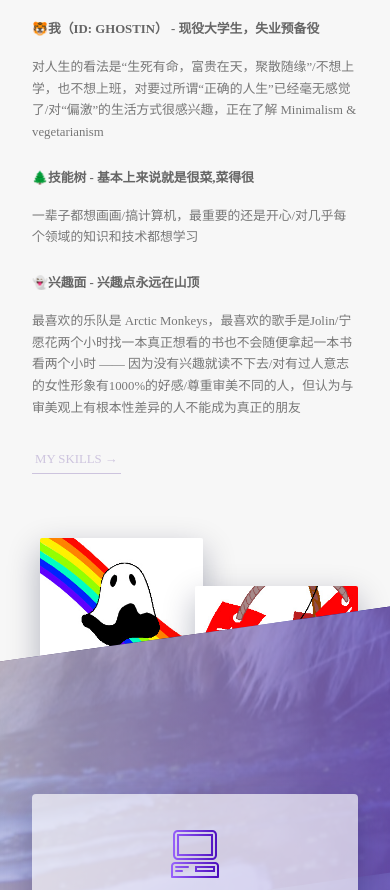
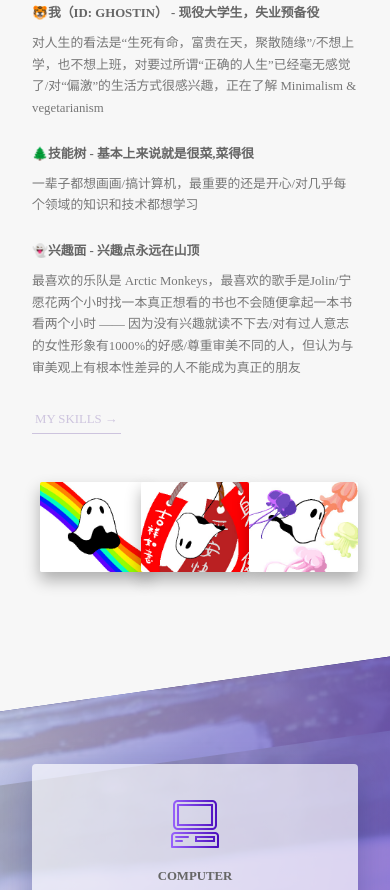
Before and after one commit to ghostiin/Practice-Advanced-CSS, a website: page index.html in a window 390 px wide. Shown: the part 954-1844 px from the top of the page. Drawn offline with Linux system fonts and the light colour scheme.

Commit message:
responsive almost

```diff
--- a/sass/base/_utilities.scss
+++ b/sass/base/_utilities.scss
@@ -4,14 +4,23 @@
 
 .u-margin-bottom-big {
 	margin-bottom: 8rem !important;
+	@include responsive(phone) {
+		margin-bottom: 6rem !important;
+	}
 }
 
 .u-margin-bottom-medium {
 	margin-bottom: 4rem !important;
+	@include responsive(phone) {
+		margin-bottom: 2rem !important;
+	}
 }
 
 .u-margin-bottom-small {
 	margin-bottom: 2rem !important;
+	@include responsive(phone) {
+		margin-bottom: 1rem !important;
+	}
 }
 
 .u-margin-top-huge {
--- a/sass/components/_card.scss
+++ b/sass/components/_card.scss
@@ -151,4 +151,48 @@
 		text-transform: uppercase;
 		color: $color-white;
 	}
+
+	@include responsive(tab-port) {
+		height: auto;
+		border-radius: 4px;
+
+		&__side {
+			//FUNCTIONAL
+			height: auto;
+			position: relative;
+
+			&--b {
+				transform: rotateY(0);
+				clip-path: polygon(0 15%, 100% 0, 100% 100%, 0 100%);
+				margin-top: -5rem;
+			}
+		}
+
+		&:hover &__side--a {
+			transform: rotateY(0);
+		}
+
+		&__detail {
+			padding: 4rem 1rem;
+		}
+
+		&__cta {
+			position: relative;
+			top: 0;
+			left: 0;
+			transform: translate(0);
+			width: 100%;
+			padding: 7rem 4rem;
+		}
+
+		&__text-box {
+			margin-bottom: 4rem;
+		}
+
+		&__text-paragraph {
+			font-size: 2.2rem;
+			text-transform: uppercase;
+			color: $color-white;
+		}
+	}
 }
--- a/sass/components/_composition.scss
+++ b/sass/components/_composition.scss
@@ -8,25 +8,42 @@
 		transition: all .2s;
 		outline-offset: 2rem;
 
+		@include responsive(tab-port) {
+			position: relative;
+			float: left;
+			width: 33.3333%;
+			box-shadow: 0 1rem 2rem rgba(0, 0, 0, 0.3);
+		}
+
 		&--p1 {
 			left: 1rem;
 			top: 2rem;
+			@include responsive(tab-port) {
+				top: 0;
+			}
 		}
 
 		&--p2 {
 			right: 0;
 			top: 8rem;
+			@include responsive(tab-port) {
+				top: 0;
+			}
 		}
 
 		&--p3 {
 			left: 20%;
 			top: 20rem;
+			@include responsive(tab-port) {
+				top: 0;
+				left: 0;
+			}
 		}
 		&:hover {
 			outline: 1rem solid $color-primary-light;
 			transform: scale(1.1) translateY(-.5rem) translateX(.5rem);
 			box-shadow: 0 2rem 4.5rem rgba(0, 0, 0, 0.3);
-			z-index: 20;
+			z-index: 30;
 		}
 	}
 	&:hover &__img:not(:hover) {
--- a/sass/components/_feature-box.scss
+++ b/sass/components/_feature-box.scss
@@ -14,6 +14,9 @@
 		background-clip: text;
 		-webkit-background-clip: text;
 		color: transparent;
+		@include responsive(tab-port) {
+			margin-bottom: 0rem;
+		}
 	}
 
 	&:hover {
--- a/sass/components/_form.scss
+++ b/sass/components/_form.scss
@@ -15,6 +15,10 @@
 		width: 90%;
 		display: block;
 		transition: all .3s;
+
+		@include responsive(tab-port) {
+			width: 100%;
+		}
 		&:focus {
 			outline: none;
 			box-shadow: 0 1rem 2rem rgba(0, 0, 0, 0.15);
@@ -46,6 +50,11 @@
 	&__radio-group {
 		width: 49%;
 		display: inline-block;
+
+		@include responsive(tab-port) {
+			width: 100%;
+			margin-bottom: 1rem;
+		}
 	}
 
 	&__radio-label {
--- a/sass/components/_work.scss
+++ b/sass/components/_work.scss
@@ -9,6 +9,16 @@
 	background-color: rgba($color-white, 0.6);
 	transform: skewX(-12deg);
 
+	@include responsive(tab-port) {
+		width: 100%;
+		padding: 5rem;
+		padding-left: 7rem;
+	}
+
+	@include responsive(phone) {
+		transform: skewX(0);
+	}
+
 	&__shape {
 		width: 15rem;
 		height: 15rem;
@@ -19,6 +29,9 @@
 		clip-path: circle(50% at 50% 50%);
 		transform: translateX(-3rem) skewX(12deg);
 		position: relative;
+		@include responsive(phone) {
+			transform: translateX(-3rem) skewX(0);
+		}
 	}
 	&__img {
 		width: 50%;
@@ -31,6 +44,10 @@
 	}
 	&__text {
 		transform: skewX(12deg);
+
+		@include responsive(phone) {
+			transform: skewX(0);
+		}
 	}
 	&__caption {
 		position: absolute;
--- a/sass/layout/_footer.scss
+++ b/sass/layout/_footer.scss
@@ -10,6 +10,10 @@
 	&__logo-box {
 		text-align: center;
 		margin-bottom: 6rem;
+
+		@include responsive(tab-port) {
+			margin-bottom: 4rem;
+		}
 	}
 
 	&__logo {
--- a/sass/pages/_home.scss
+++ b/sass/pages/_home.scss
@@ -2,10 +2,17 @@
 	background-color: $color-grey-light-1;
 	padding: 25rem 0;
 	margin-top: -15vh;
+
+	.composition__img {
+		z-index: 5;
+	}
 }
 
 .section-skills {
 	padding: 20rem 0;
+	@include responsive(tab-port) {
+		padding: 10rem 0;
+	}
 	background-image: linear-gradient(
 			to right bottom,
 			rgba($color-primary-light, 0.75),
@@ -24,11 +31,19 @@
 	background-color: $color-grey-light-1;
 	padding: 25rem 0;
 	margin-top: -11rem;
+
+	@include responsive(tab-port) {
+		padding: 20rem 0 10rem 0;
+	}
 }
 
 .section_profession {
 	padding: 15rem 0;
 	position: relative;
+
+	@include responsive(tab-port) {
+		padding: 10rem 0;
+	}
 }
 
 .section-contact {
@@ -41,10 +56,32 @@
 	background-size: 100%;
 	border-radius: 4px;
 	box-shadow: 0 1.5rem 4rem rgba(0, 0, 0, 0.35);
-	height: 50rem;
+
+	@include responsive(tab-land) {
+		background-image: linear-gradient(
+				80deg,
+				rgba($color-white, 0.85) 0%,
+				rgba($color-white, 0.85) 65%,
+				transparent 65%
+			),
+			url(../img/tiger-3.jpg);
+		background-size: cover;
+	}
+
+	@include responsive(tab-port) {
+		background-image: linear-gradient(to right, rgba($color-white, 0.85) 0%, rgba($color-white, 0.85) 100%),
+			url(../img/tiger-3.jpg);
+	}
 
 	&__form {
 		width: 50%;
 		padding: 6rem;
+
+		@include responsive(tab-land) {
+			width: 65%;
+		}
+		@include responsive(tab-port) {
+			width: 100%;
+		}
 	}
 }
```
Also changed, not shown: css/style.css.
